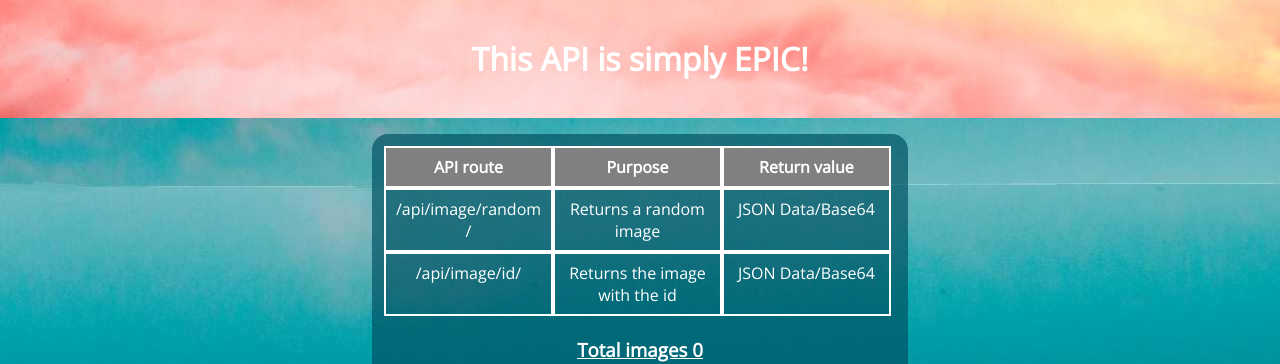
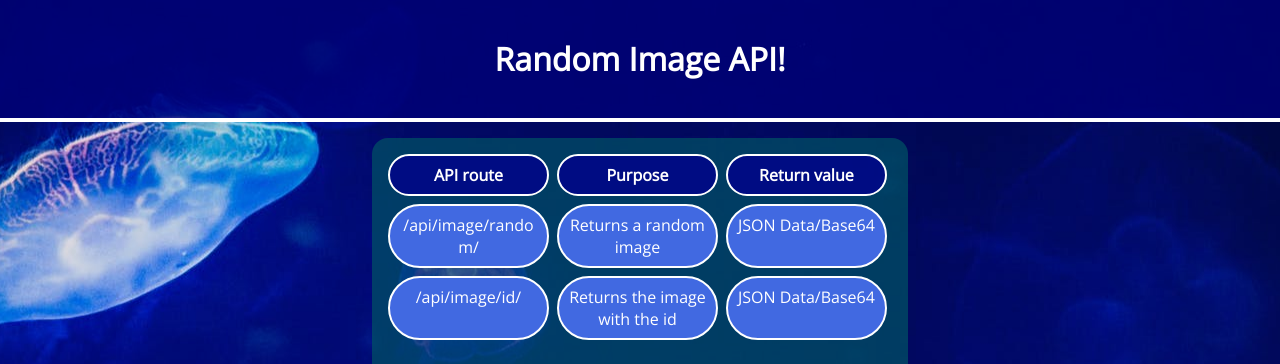
Before and after one commit to magmablinker/threadripper, a Flask app: page / in a window 1280 px wide. Shown: the top 364 px of the page. Run offline with Flask 2, Linux system fonts and the light colour scheme; data that the repository does not hold is empty.

Commit message:
- Even Cooler

```diff
--- a/v2/templates/index.html
+++ b/v2/templates/index.html
@@ -20,7 +20,10 @@
       }
 
       body {
-        background-image: url("{{ url_for('static', filename='img/body.jpg') }}");
+        /*background-image: url("{{ url_for('static', filename='img/body.jpg') }}");*/
+        background-image: url("{{ url_for('static', filename='img/b4.jpeg') }}");
+        background-position: center;
+        background-color: black;
       }
 
       h1 {
@@ -38,7 +41,9 @@
         align-items: center;
         justify-content: center;
         margin-bottom: 16px;
-        background-image: url("{{ url_for('static', filename='img/head.png') }}")
+        background-color: rgba(0, 0, 120, 0.8);
+        border-bottom: 4px solid white;
+        /*background-image: url("{{ url_for('static', filename='img/head.png') }}")*/
       }
 
       .container {
@@ -82,11 +87,17 @@
       .info,
       .header {
         border: 2px solid white;
+        border-radius: 32px;
+        margin: 4px;
       }
 
       .header {
-        background-color: gray;
+        background-color: rgba(0, 0, 139, 0.8);
         font-weight: bold;
+      }
+
+      .info {
+        background-color: RoyalBlue;
       }
 
       .btn {
@@ -218,7 +229,7 @@
   </head>
   <body>
     <div class="head">
-      <h1>This API is simply EPIC!</h1>
+      <h1>Random Image API!</h1>
     </div>
     <div class="container">
       <div class="column">
```
Also changed, not shown: v2/static/img/b4.jpeg (added), v2/static/img/body.jpg (deleted), v2/static/img/head.png (deleted).
